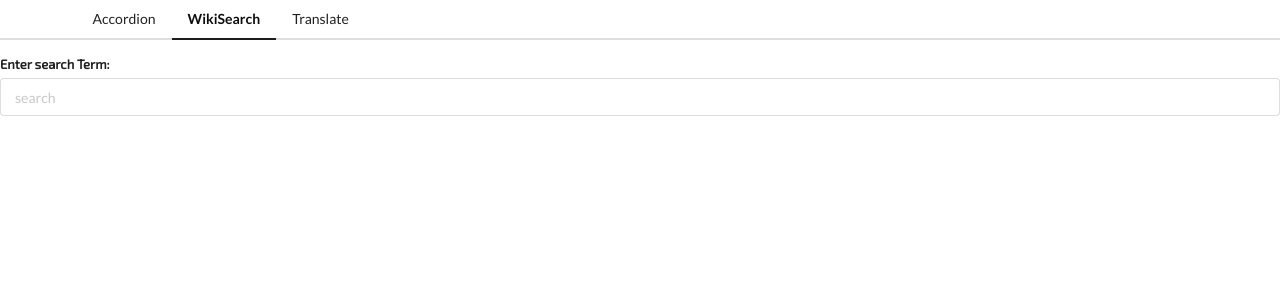
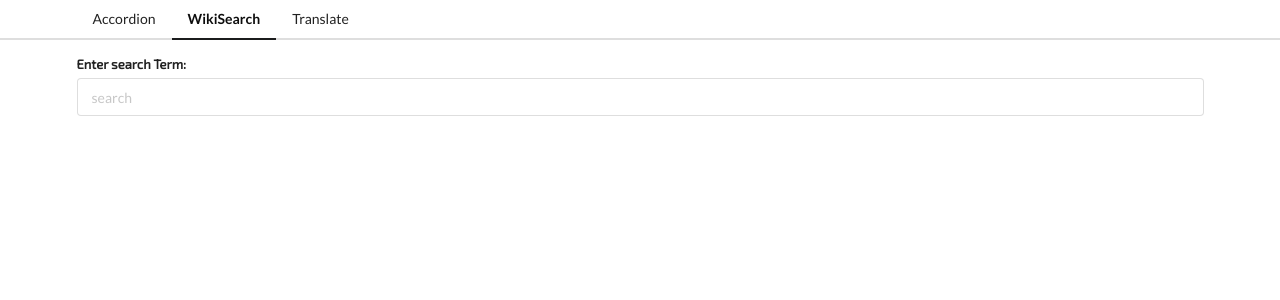
Before and after one commit to The-sad-philosopher/Widgets, a React (Create React App) app: page /search in a window 1280 px wide. Shown: the top 300 px of the page. Built offline with nearby package versions, Linux system fonts and the light colour scheme.

Commit message:
💄 Improve the wiki search component design

```diff
--- a/src/Components/WikiSearch/Results.tsx
+++ b/src/Components/WikiSearch/Results.tsx
@@ -29,7 +29,7 @@ export const Results: React.FC<Props> = ({ results }) => {
         </div>
         <div className="content">
           <div className="header">{result.title}</div>
-          {cleanSnippet}
+          <p>{cleanSnippet}</p>
         </div>
       </div>
     );
--- a/src/Components/WikiSearch/WikiSearch.sass
+++ b/src/Components/WikiSearch/WikiSearch.sass
@@ -0,0 +1,12 @@
+.wiki-search .field
+  margin-bottom: 2rem!important
+
+.list
+  .item
+    padding: .9rem 0!important
+
+  .header
+    margin-bottom: .7rem!important
+
+  p
+    opacity: 0.7
--- a/src/Components/WikiSearch/WikiSearch.tsx
+++ b/src/Components/WikiSearch/WikiSearch.tsx
@@ -1,4 +1,5 @@
 import * as React from 'react';
+import './WikiSearch.sass';
 import { search } from './api';
 import { Form } from './Form';
 import { Results } from './Results';
@@ -25,7 +26,7 @@ export const WikiSearch: React.FC = () => {
   }, [searchTerm]);
 
   return (
-    <div className="wiki-search">
+    <div className="wiki-search ui container">
       <Form onInputChange={onInputChange} searchTerm={searchTerm} />
       <Results results={results} />
     </div>
```
